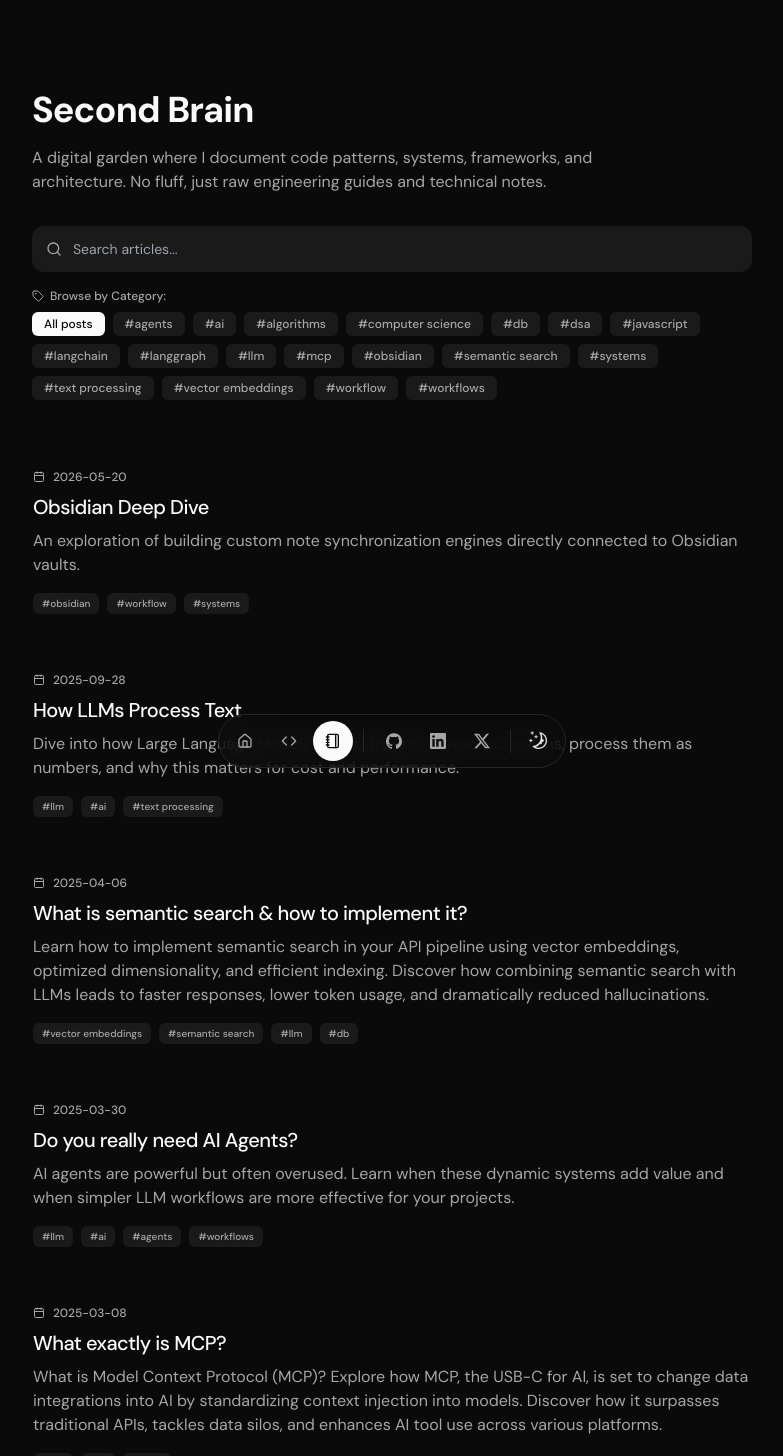
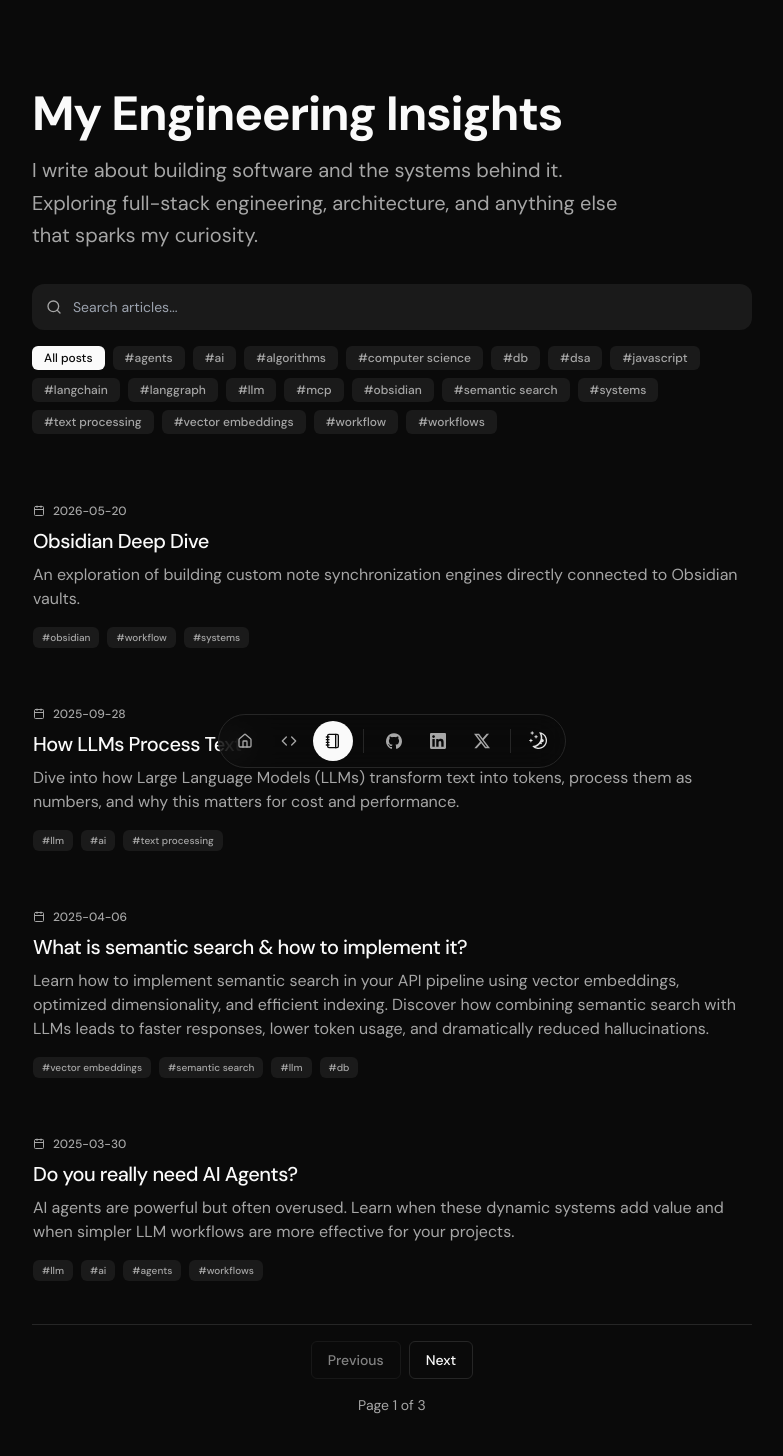
Before and after one commit to 0xadityaa/Portfolio, a Next.js app: page /blog in a window 1280 px wide. Shown: the top 1456 px of the page, without its empty margins (248-1031 px from the left). Built offline with nearby package versions, Linux system fonts and the light colour scheme.

Commit message:
feat: complete UI/UX overhaul for projects, homepage stats, and blog pagination

```diff
--- a/src/app/blog/[slug]/page.tsx
+++ b/src/app/blog/[slug]/page.tsx
@@ -99,35 +99,33 @@ export default async function BlogPost(props: BlogParams) {
 
       {/* Article Specification Box */}
       <div className="p-6 bg-muted/30 rounded-xl border border-border">
-        <div className="grid grid-cols-1 md:grid-cols-2 gap-4 text-sm">
+        <div className="flex flex-col gap-3 text-sm">
           <div>
-            <span className="text-muted-foreground font-medium">Title:</span>{" "}
+            <span className="text-muted-foreground font-medium mr-2">Title:</span>
             <span className="font-semibold text-foreground">{post.metadata.title}</span>
           </div>
+          {post.metadata.tags && post.metadata.tags.length > 0 && (
+            <div className="flex items-center flex-wrap gap-1.5">
+              <span className="text-muted-foreground font-medium mr-1">Categories:</span>
+              {post.metadata.tags.map((tag: string) => (
+                <Badge
+                  key={tag}
+                  className="px-2 py-0.5 text-[10px] font-medium rounded-md bg-muted text-muted-foreground hover:bg-muted"
+                  variant="secondary"
+                >
+                  #{tag}
+                </Badge>
+              ))}
+            </div>
+          )}
           <div>
-            <span className="text-muted-foreground font-medium">Published:</span>{" "}
+            <span className="text-muted-foreground font-medium mr-2">Published:</span>
             <span className="font-semibold text-foreground">
               <Suspense fallback={<span className="opacity-50">...</span>}>
                 {formatDate(post.metadata.publishedAt)}
               </Suspense>
             </span>
           </div>
-          {post.metadata.tags && post.metadata.tags.length > 0 && (
-            <div className="md:col-span-2">
-              <span className="text-muted-foreground font-medium">Categories:</span>{" "}
-              <div className="inline-flex flex-wrap gap-1.5 ml-2 align-middle mt-1">
-                {post.metadata.tags.map((tag: string) => (
-                  <Badge
-                    key={tag}
-                    className="px-2 py-0.5 text-[10px] font-medium rounded-md bg-muted text-muted-foreground hover:bg-muted"
-                    variant="secondary"
-                  >
-                    #{tag}
-                  </Badge>
-                ))}
-              </div>
-            </div>
-          )}
         </div>
       </div>
 
--- a/src/app/blog/page.tsx
+++ b/src/app/blog/page.tsx
@@ -16,12 +16,11 @@ export default async function BlogPage() {
     <section className="space-y-8 mb-24">
       <BlurFade delay={BLUR_FADE_DELAY}>
         <div className="flex flex-col space-y-4 w-full mb-6">
-          <h1 className="font-bold text-3xl sm:text-4xl tracking-tight text-foreground">
-            Second Brain
+          <h1 className="font-bold text-3xl sm:text-5xl tracking-tight text-foreground">
+            My Engineering Insights
           </h1>
-          <p className="text-muted-foreground text-sm sm:text-base max-w-[650px] leading-relaxed">
-            A digital garden where I document code patterns, systems, frameworks, and architecture.
-            No fluff, just raw engineering guides and technical notes.
+          <p className="text-muted-foreground md:text-xl/relaxed lg:text-base/relaxed xl:text-xl/relaxed max-w-[600px] leading-relaxed">
+            I write about building software and the systems behind it. Exploring full-stack engineering, architecture, and anything else that sparks my curiosity.
           </p>
         </div>
       </BlurFade>
--- a/src/app/page.tsx
+++ b/src/app/page.tsx
@@ -130,16 +130,16 @@ export default async function Page() {
 
               {/* MINIMAL GITHUB STATS */}
               <BlurFade delay={BLUR_FADE_DELAY * 2}>
-                <div className="flex items-center gap-6 text-sm text-muted-foreground mt-4">
-                  <div className="flex items-center gap-2">
+                <div className="flex flex-wrap items-center gap-6 text-sm text-muted-foreground mt-4">
+                  <div className="flex items-center gap-2" title="Location">
                     <span className={`size-2 rounded-full ${isOffline ? "bg-red-500" : "bg-green-500"}`}></span>
-                    <span>{isOffline ? "Offline" : "Available"}</span>
+                    <span>{githubData.location || "Earth"}</span>
                   </div>
-                  <div className="flex items-center gap-1.5">
+                  <div className="flex items-center gap-1.5" title="All-time Contributions">
                     <Icons.github className="size-4" />
-                    <span>{githubData.contributionsCount.toLocaleString()} contributions</span>
+                    <span>{githubData.contributionsCount.toLocaleString()} all-time contributions</span>
                   </div>
-                  <div className="hidden sm:flex items-center gap-1.5">
+                  <div className="hidden sm:flex items-center gap-1.5" title="Public Repositories">
                     <BookMarked className="size-4" />
                     <span>{githubData.publicReposCount} repos</span>
                   </div>
--- a/src/components/brutalist-blog-list.tsx
+++ b/src/components/brutalist-blog-list.tsx
@@ -26,6 +26,8 @@ interface BrutalistBlogListProps {
 export function BrutalistBlogList({ initialPosts }: BrutalistBlogListProps) {
   const [searchQuery, setSearchQuery] = useState("");
   const [selectedTag, setSelectedTag] = useState<string | null>(null);
+  const [currentPage, setCurrentPage] = useState(1);
+  const POSTS_PER_PAGE = 4;
 
   // Extract all unique tags across all posts
   const allTags = useMemo(() => {
@@ -52,6 +54,18 @@ export function BrutalistBlogList({ initialPosts }: BrutalistBlogListProps) {
       return matchesSearch && matchesTag;
     });
   }, [initialPosts, searchQuery, selectedTag]);
+
+  // Reset page when filters change
+  React.useEffect(() => {
+    setCurrentPage(1);
+  }, [searchQuery, selectedTag]);
+
+  // Pagination logic
+  const totalPages = Math.ceil(filteredPosts.length / POSTS_PER_PAGE);
+  const paginatedPosts = useMemo(() => {
+    const startIndex = (currentPage - 1) * POSTS_PER_PAGE;
+    return filteredPosts.slice(startIndex, startIndex + POSTS_PER_PAGE);
+  }, [filteredPosts, currentPage]);
 
   return (
     <div className="space-y-8 mt-6">
@@ -80,10 +94,6 @@ export function BrutalistBlogList({ initialPosts }: BrutalistBlogListProps) {
 
           {/* Tag Selection Bar */}
           <div className="flex flex-col gap-2">
-            <div className="text-xs text-muted-foreground font-medium flex items-center gap-1.5">
-              <TagIcon className="size-3" />
-              <span>Browse by Category:</span>
-            </div>
             <div className="flex flex-wrap gap-2">
               <button
                 onClick={() => setSelectedTag(null)}
@@ -117,7 +127,7 @@ export function BrutalistBlogList({ initialPosts }: BrutalistBlogListProps) {
 
       {/* Dynamic Articles List */}
       <div className="space-y-4 pt-4">
-        {filteredPosts.map((post, id) => (
+        {paginatedPosts.map((post, id) => (
           <BlurFade delay={BLUR_FADE_DELAY * 3 + id * 0.04} key={post.slug}>
             <Link
               href={`/blog/${post.slug}`}
@@ -182,6 +192,31 @@ export function BrutalistBlogList({ initialPosts }: BrutalistBlogListProps) {
             </div>
           </BlurFade>
         )}
+
+        {/* Pagination Controls */}
+        {totalPages > 1 && (
+          <div className="flex flex-col items-center gap-4 mt-8 pt-4 border-t border-border">
+            <div className="flex items-center gap-2">
+              <button
+                onClick={() => setCurrentPage((p) => Math.max(1, p - 1))}
+                disabled={currentPage === 1}
+                className="px-4 py-2 text-sm font-medium rounded-md border border-border bg-background hover:bg-muted/50 disabled:opacity-50 disabled:pointer-events-none transition-colors"
+              >
+                Previous
+              </button>
+              <button
+                onClick={() => setCurrentPage((p) => Math.min(totalPages, p + 1))}
+                disabled={currentPage === totalPages}
+                className="px-4 py-2 text-sm font-medium rounded-md border border-border bg-background hover:bg-muted/50 disabled:opacity-50 disabled:pointer-events-none transition-colors"
+              >
+                Next
+              </button>
+            </div>
+            <p className="text-sm text-muted-foreground">
+              Page {currentPage} of {totalPages}
+            </p>
+          </div>
+        )}
       </div>
     </div>
   );
--- a/src/lib/github.ts
+++ b/src/lib/github.ts
@@ -12,6 +12,8 @@ export interface GitHubPinnedRepo {
   } | null;
   languages: string[];
   topics: string[];
+  issuesCount?: number;
+  commitsCount?: number;
 }
 
 export interface GitHubBuilderProfile {
@@ -49,6 +51,18 @@ query ($username: String!) {
         homepageUrl
         stargazerCount
         forkCount
+        issues(states: OPEN) {
+          totalCount
+        }
+        defaultBranchRef {
+          target {
+            ... on Commit {
+              history {
+                totalCount
+              }
+            }
+          }
+        }
         openGraphImageUrl
         primaryLanguage {
           name
@@ -78,6 +92,18 @@ query ($username: String!) {
           homepageUrl
           stargazerCount
           forkCount
+          issues(states: OPEN) {
+            totalCount
+          }
+          defaultBranchRef {
+            target {
+              ... on Commit {
+                history {
+                  totalCount
+                }
+              }
+            }
+          }
           openGraphImageUrl
           primaryLanguage {
             name
@@ -155,6 +181,8 @@ Returning mock GitHub data.
       homepageUrl: node.homepageUrl || null,
       stargazerCount: node.stargazerCount || 0,
       forkCount: node.forkCount || 0,
+      issuesCount: node.issues?.totalCount || 0,
+      commitsCount: node.defaultBranchRef?.target?.history?.totalCount || 0,
       openGraphImageUrl: node.openGraphImageUrl || "",
       primaryLanguage: node.primaryLanguage
         ? {
@@ -169,6 +197,10 @@ Returning mock GitHub data.
     const pinnedRepos: GitHubPinnedRepo[] = (user.pinnedItems?.nodes || []).map(mapRepoNode);
     const repos: GitHubPinnedRepo[] = (user.repositories?.nodes || []).map(mapRepoNode);
 
+    // Sum all repository commits as an all-time contribution approximation
+    const allTimeCommits = repos.reduce((acc, repo) => acc + (repo.commitsCount || 0), 0);
+    const defaultContributions = user.contributionsCollection?.contributionCalendar?.totalContributions || 0;
+
     return {
       name: user.name || "Aditya Negandhi",
       bio: user.bio || "Full Stack Engineer & aspiring Solutions Architect.",
@@ -177,7 +209,7 @@ Returning mock GitHub data.
       avatarUrl: user.avatarUrl || "/Me.jpeg",
       followersCount: user.followers?.totalCount || 0,
       publicReposCount: user.repositories?.totalCount || 0,
-      contributionsCount: user.contributionsCollection?.contributionCalendar?.totalContributions || 0,
+      contributionsCount: allTimeCommits > 0 ? allTimeCommits : defaultContributions,
       pinnedRepos,
       repos,
     };
```
Also changed, not shown: src/components/project-card.tsx (+24 -21 lines), src/components/projects-client.tsx (+17 -5 lines).
